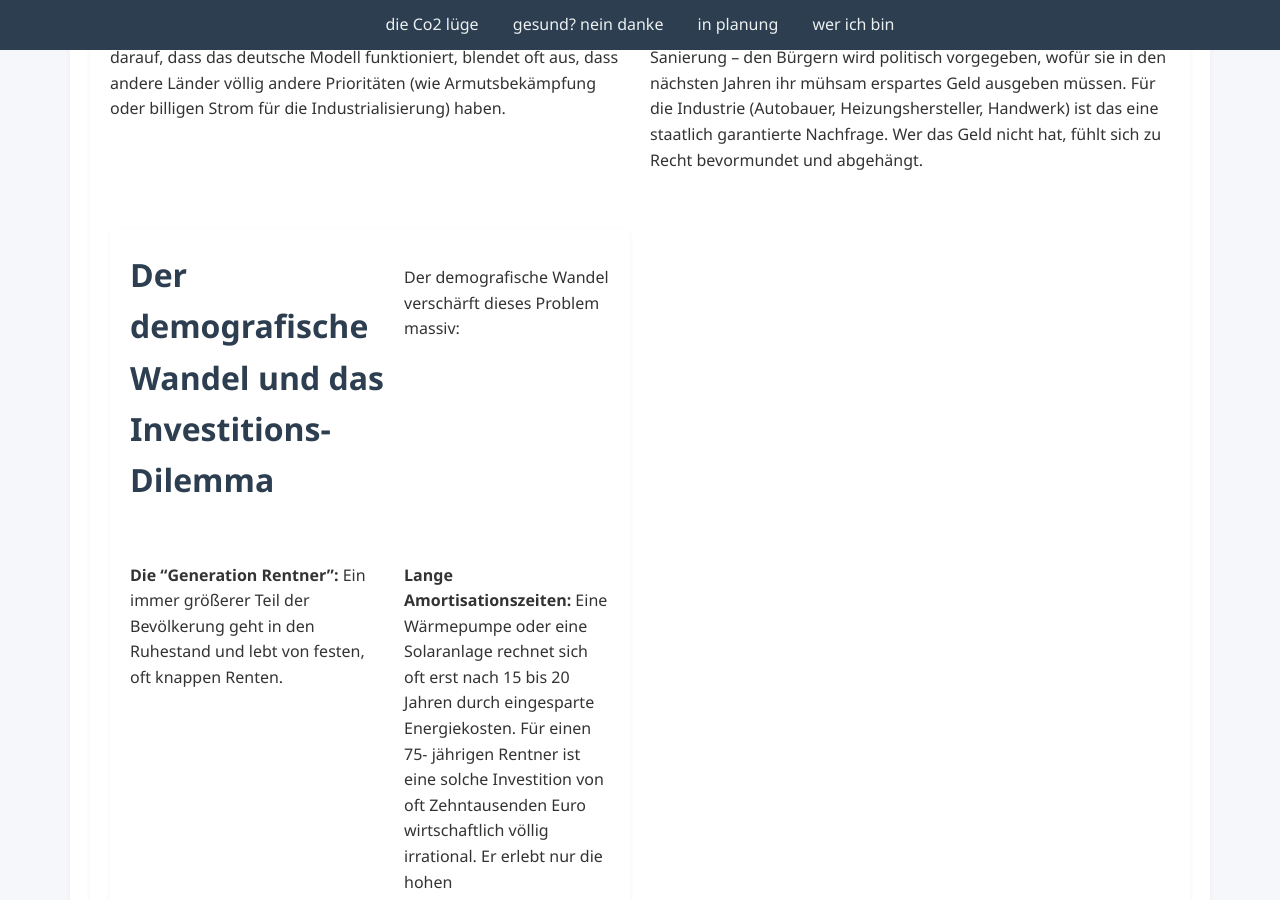
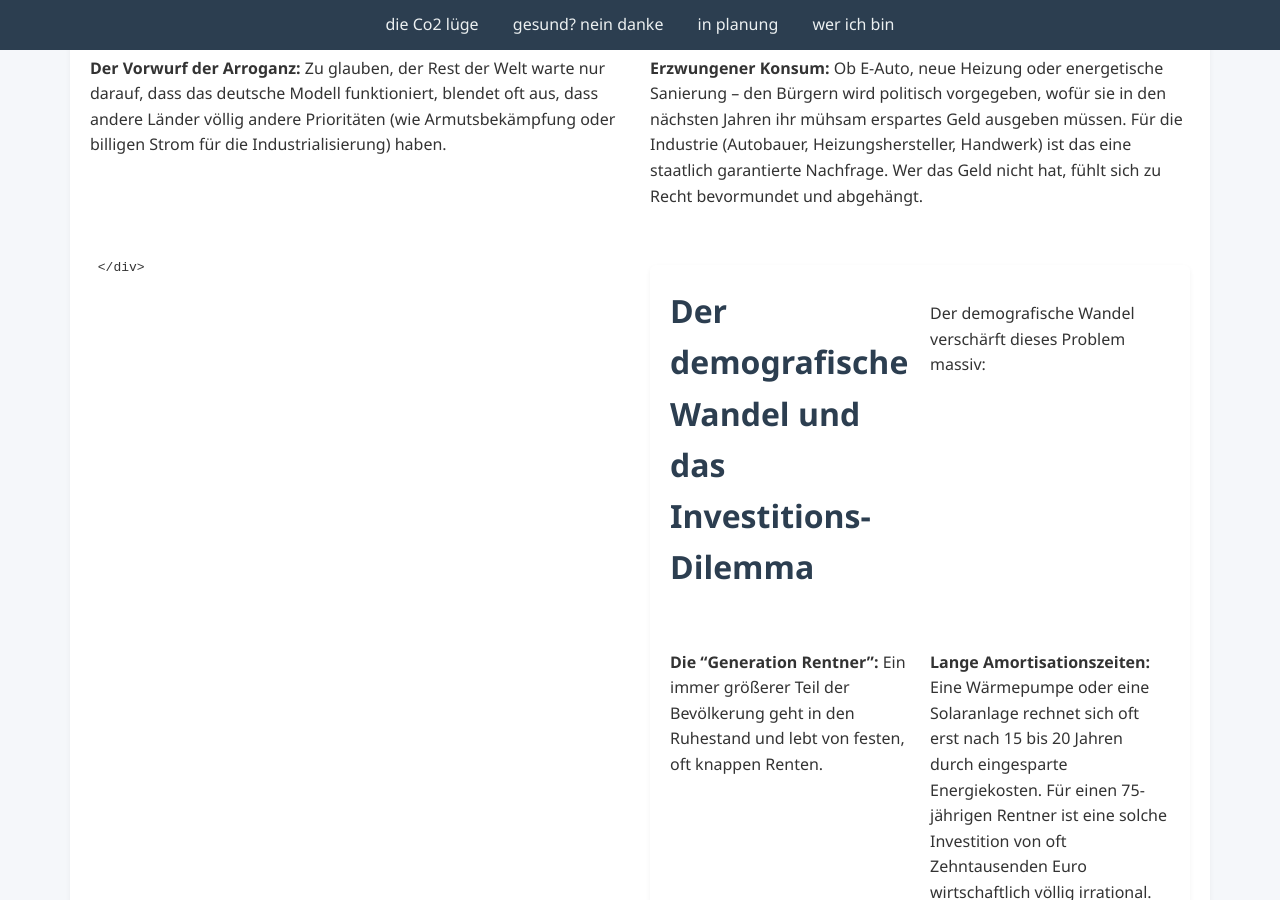
Before and after one commit to TheGermanTruth/TheGermanTruth, a Jekyll site: the page built from index.md, in a window 1280 px wide and 900 px high, scrolled down 1361 px. Built offline with Jekyll 4.4.1, drawn with Linux system fonts in a browser that asks for light colours; our own code applies the rules of GitHub Pages for plain Markdown files.

Commit message:
Update index.md

```diff
--- a/index.md
+++ b/index.md
@@ -49,7 +49,7 @@ Bürger wie eine erzwungene Konsumpflicht wirkt.
 Ungleichheit an, zeigen sich drei zentrale Probleme, die
 auch in der politischen Debatte immer lauter diskutiert werden.**
 
-
+  </div>
 
 
 
@@ -63,7 +63,7 @@ Unter dem Label des Klimaschutzes wird ein gigantisches Konjunkturprogramm für
 
 **Erzwungener Konsum:** Ob E-Auto, neue Heizung oder energetische Sanierung – den Bürgern wird politisch vorgegeben, wofür sie in den nächsten Jahren ihr mühsam erspartes Geld ausgeben müssen. Für die Industrie (Autobauer, Heizungshersteller, Handwerk) ist das eine staatlich garantierte Nachfrage. Wer das Geld nicht hat, fühlt sich zu Recht bevormundet und abgehängt.
 
-
+     </div>
 
 
   <div class="section two-columns" markdown="1">
@@ -83,7 +83,7 @@ jährigen Rentner ist eine solche Investition von oft Zehntausenden Euro
 wirtschaftlich völlig irrational. Er erlebt nur die hohen Anschaffungskosten, wird
 den finanziellen Nutzen aber vermutlich nicht mehr erleben.
 
-
+  </div>
 
 
 
```
